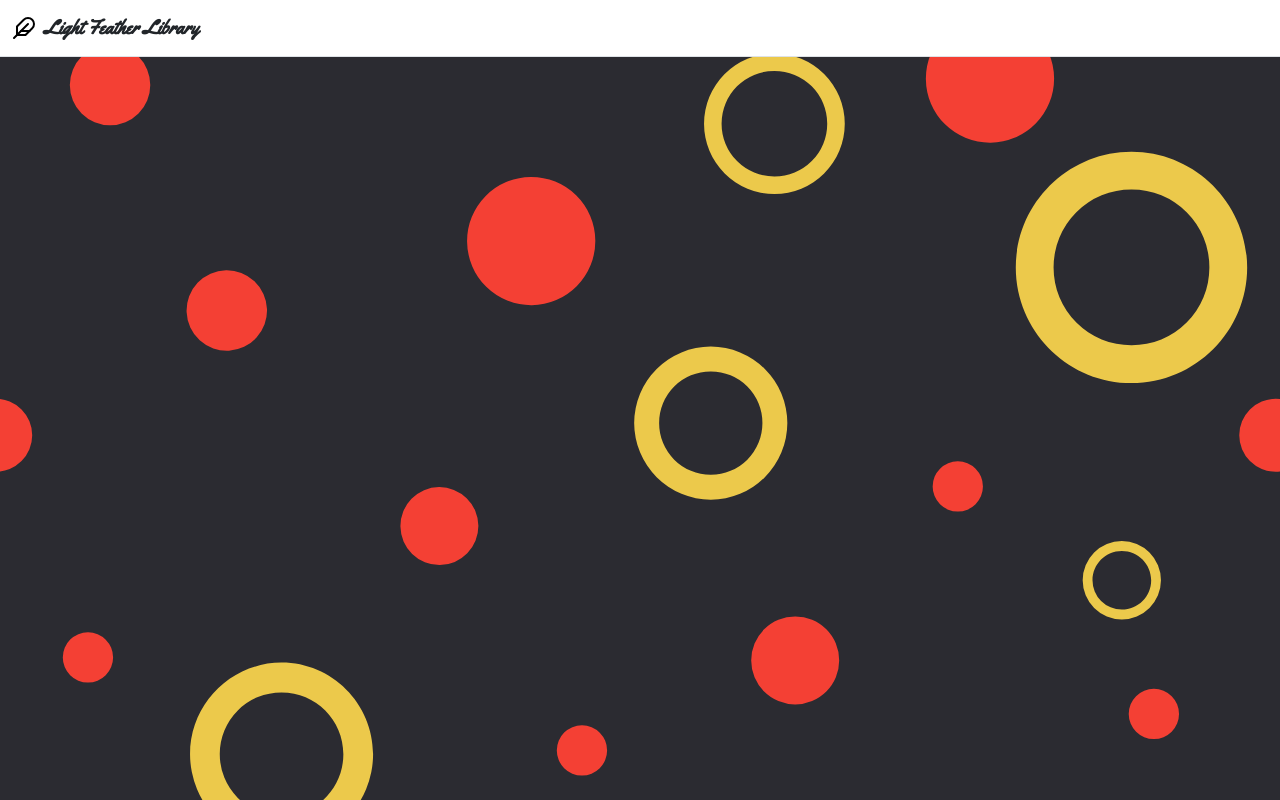
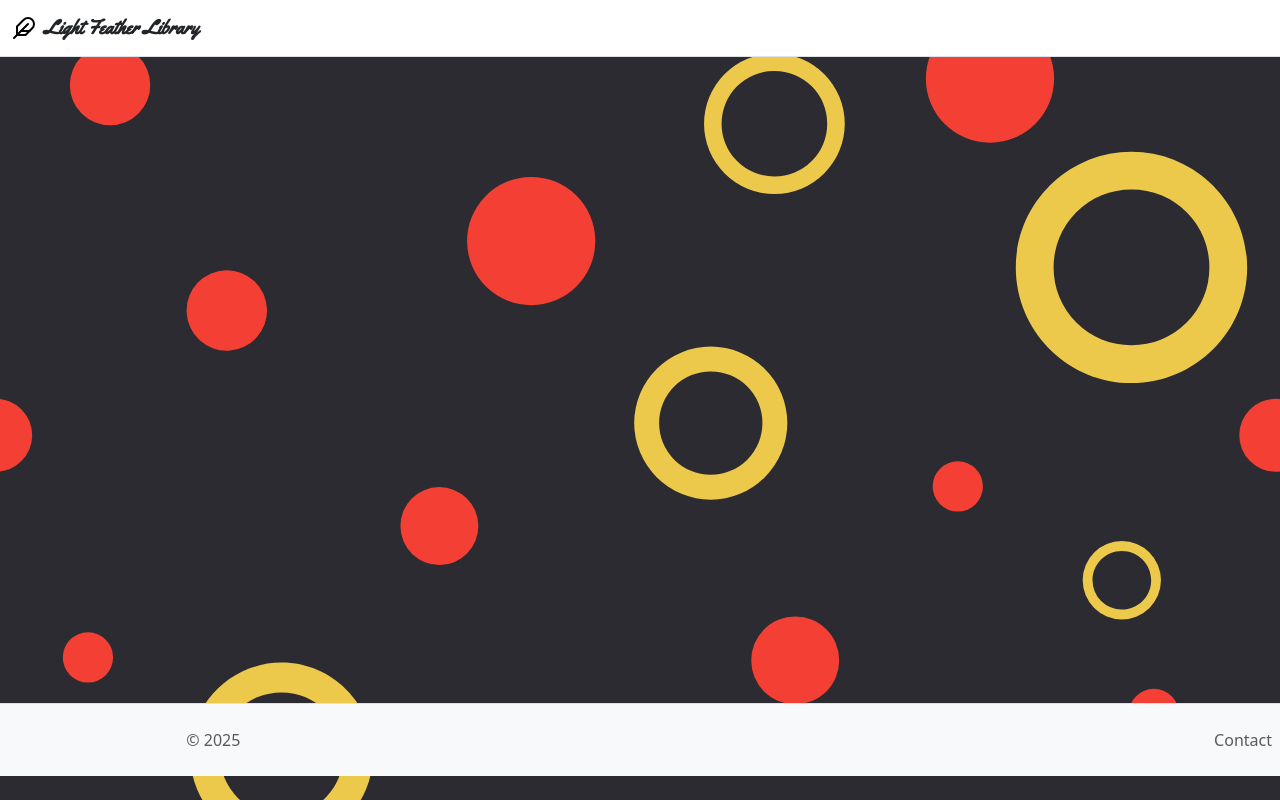
Before and after one commit to NatKacz99/library, a React (Vite) app in the folder fronted/library-fronted/: page /contact in a window 1280 px wide. Built offline with nearby package versions, Linux system fonts and the light colour scheme; no server answers.

Commit message:
add footer styling

```diff
--- a/fronted/library-fronted/src/components/App/App.css
+++ b/fronted/library-fronted/src/components/App/App.css
@@ -1,4 +1,4 @@
-body{
+body {
   background: url("./../../assets/pattern.svg") no-repeat;
   background-size: cover;
   display: flex;
@@ -12,5 +12,11 @@ body{
 }
 
 .wrapper{
-  flex: 1
+  padding-bottom: 100px
 }
+
+.footer{
+  position: absolute;
+  bottom: 0;
+  width: 100%;
+}
--- a/fronted/library-fronted/src/components/App/App.jsx
+++ b/fronted/library-fronted/src/components/App/App.jsx
@@ -9,6 +9,7 @@ import Borrowings from './../MyAccount/Borrowings/Borrowings';
 import PersonalData from './../MyAccount/PersonalData/PersonalData';
 import BookDetails from './../BookDetails/BookDetails';
 import Events from './../Events/Events';
+import Footer from './../Footer/Footer';
 import { Route, Routes, useLocation, Navigate } from 'react-router-dom';
 
 
@@ -63,11 +64,9 @@ function App() {
     : books;
   const location = useLocation();
 
-
-
   return (
+    <>
     <div className="wrapper">
-
       {location.pathname === '/' ?
         (<NavbarMain
           onSearchChange={setSearchTerm}
@@ -90,11 +89,13 @@ function App() {
             element={token ? <PersonalData userName={token.name} /> : <Navigate to="/login" replace />}
           />
           <Route
-          path="/events"
-          element={<Events />}
+            path="/events" element={<Events />}
           />
+          <Route path="/contact" element={<Footer />} />
         </Routes>
     </div>
+    <div class="footer"><Footer /></div>
+    </>
   );
 }
 
--- a/fronted/library-fronted/src/components/BookCard/BookCard.css
+++ b/fronted/library-fronted/src/components/BookCard/BookCard.css
@@ -1,5 +1,5 @@
 .book-card {
-  background-color: #f8f9fa;
+  background-color: #faf9f8;
   border-radius: 5px;
   padding: 0;
   height: 700px;
@@ -18,6 +18,6 @@ img{
   height: 80%;
 }
 
-h4, p{
+h3, p{
   text-align: center;
 }
--- a/fronted/library-fronted/src/components/BookCard/BookCard.jsx
+++ b/fronted/library-fronted/src/components/BookCard/BookCard.jsx
@@ -11,7 +11,7 @@ function BookCard({ book }) {
   return (
     <div className="book-card" onClick={handleClick}>
       <img src={bookCoverURL} alt={`Cover book: ${book.title}`} />
-      <h4>{book.title}</h4>
+      <h3>{book.title}</h3>
       <p><strong>{book.author}</strong></p>
     </div>
   );
--- a/fronted/library-fronted/src/components/BookDetails/BookDetails.css
+++ b/fronted/library-fronted/src/components/BookDetails/BookDetails.css
@@ -1,6 +1,6 @@
 .wrapper{
   display: flex;
-  flex-direction: column
+  flex-direction: column;
 }
 
 .title-and-author{
@@ -10,7 +10,7 @@
 .content{
   display: flex;
   flex-direction: column;
-  background-color: white;
+  background-color: #ecc988;
   width: 80%;
   border-radius: 15px;
   box-sizing: border-box;
--- a/fronted/library-fronted/src/components/Events/Events.css
+++ b/fronted/library-fronted/src/components/Events/Events.css
@@ -1,3 +1,4 @@
-.content{
+.about{
   background-color: white;
+  margin-top: 18px
 }
--- a/fronted/library-fronted/src/components/Events/Events.jsx
+++ b/fronted/library-fronted/src/components/Events/Events.jsx
@@ -1,8 +1,9 @@
-import React from 'react'
+import React from 'react';
+import './Events.css'
 
 function Events(){
   return(
-    <div class="content">
+    <div class="about">
       <h2>Here you will find all the information about current events organized by the library:
         meetings with book authors, film evenings, educational activities
         and the activities of our reading club, to which we invite everyone!</h2>
--- /dev/null
+++ b/fronted/library-fronted/src/components/Footer/Footer.css
@@ -0,0 +1,9 @@
+.footer {
+  background-color: #f8f9fa;
+  color: #212529;
+}
+
+.footer .contact {
+  color: #212529;
+  text-decoration: none;
+}
--- /dev/null
+++ b/fronted/library-fronted/src/components/Footer/Footer.jsx
@@ -0,0 +1,12 @@
+import { Link } from 'react-router-dom';
+import './Footer.css'
+
+var today = new Date();
+const currentYear = today.getFullYear();
+
+function Footer(){
+  return(
+    <footer className="d-flex flex-wrap justify-content-between align-items-center py-3 my-4 border-top footer"> <p className="col-md-4 mb-0 text-body-secondary">© {currentYear}</p><ul className="nav col-md-4 justify-content-end"> <li className="nav-item"><Link className="nav-link px-2 text-body-secondary conatct" style={{color: "#212529"}} to href="/contact">Contact</Link></li></ul> </footer>
+  )
+}
+export default Footer;
```
Lines whose indentation alone changed are shown as unchanged.
